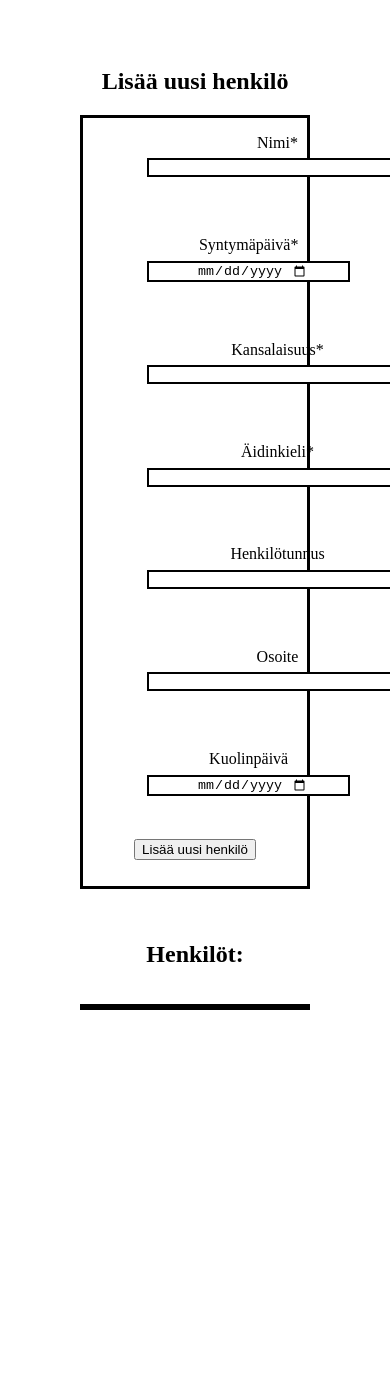
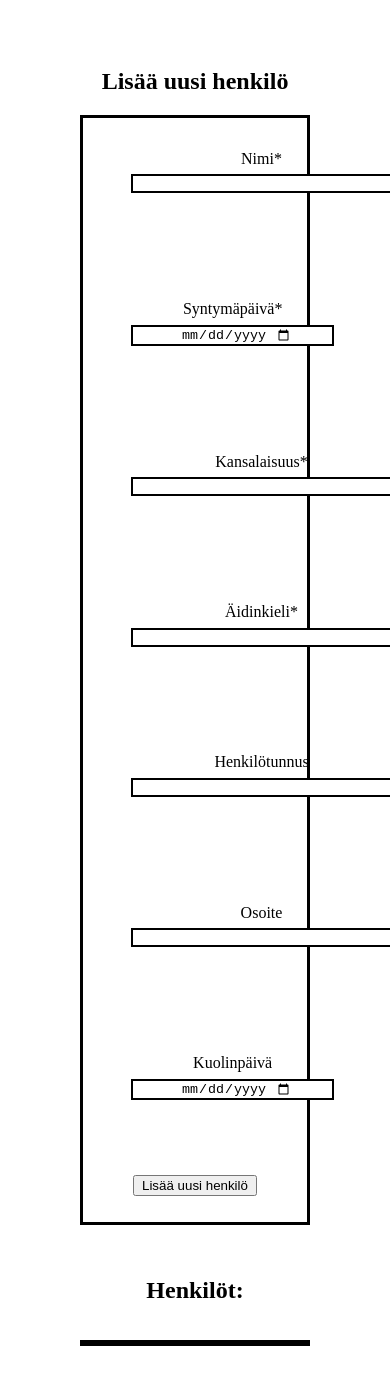
Before and after one commit to JJarvenpaa/cgi_assignment, an Angular app: page / in a window 390 px wide. Shown: the top 1384 px of the page. Before the commit the page ends 1090 px from the top, so only its background shows below. Built offline with nearby package versions, Linux system fonts and the light colour scheme; no server answers.

Commit message:
Add more responsiveness to text containers

```diff
--- a/src/app/app.component.css
+++ b/src/app/app.component.css
@@ -23,10 +23,11 @@ body {
     border-style: solid;
     flex-wrap: wrap;
     padding: 0 3em 0em 3em;
+    gap: 1em;
 }
 
 .form-person > div {
-    margin: 1em 1em 1em 1em
+    margin: 2em auto 2em auto
 }
 
 .form-person input {
@@ -35,6 +36,7 @@ body {
 
 .form-person button, .person-container button {
    align-self: flex-end;
+   flex-grow: 0.3;
 }
 
 .form-person button {
@@ -74,4 +76,5 @@ body {
     flex-wrap: wrap;
     margin-bottom: 2em;
     margin-top: 2em;
+    gap: 1em;
 }
```
